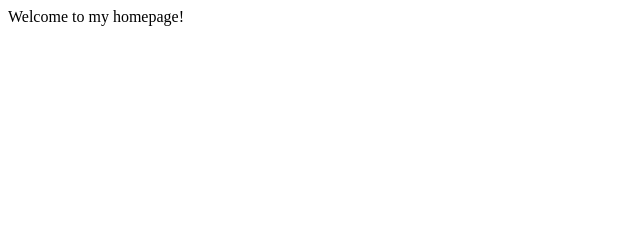
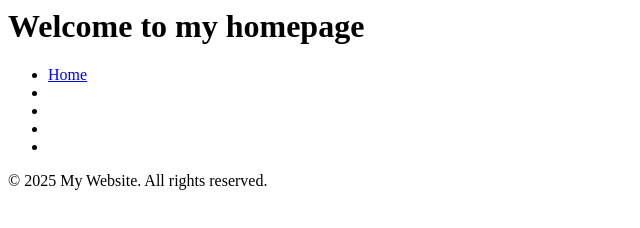
Before and after one commit to QuinnAtSchool/WEB114QuinnWalker.github.io, a plain HTML site: page index.html in a window 1280 px wide. Shown: the whole page, without its empty margins (0-640 px from the left). Drawn offline with Linux system fonts and the light colour scheme.

Commit message:
Update index.html

```diff
--- a/index.html
+++ b/index.html
@@ -1 +1,35 @@
-Welcome to my homepage!
+<!--Quinn Walker Web 114 Home Page. Version 1. 10/14/2025!-->
+
+<head>
+
+</head>
+<header>
+  <h1>
+  Welcome to my homepage
+  </h1>
+</header>
+<nav>
+  <ul>
+    <li>
+      <a href=" "> Home </a>
+    </li>
+    <li>
+
+    </li>
+    <li>
+
+    </li>
+    <li>
+
+    </li>
+    <li>
+
+    </li>
+  </ul>
+</nav>
+<main>
+
+</main>
+<footer>
+  <p>&#xA9; 2025 My Website. All rights reserved.</p>
+</footer>
```
